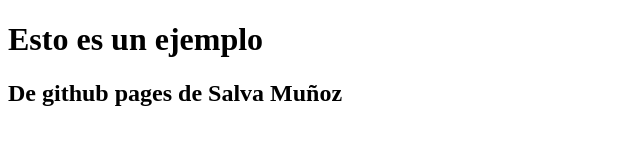
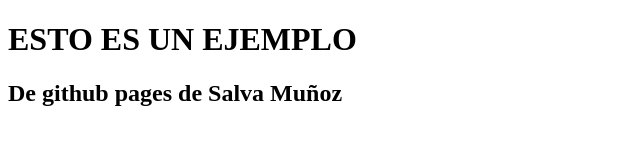
Before and after one commit to Salmu10/repo_actividadesSubmodulos, a plain HTML site: page index.html in a window 1280 px wide. Shown: the whole page, without its empty margins (0-640 px from the left). Drawn offline with Linux system fonts and the light colour scheme.

Commit message:
Añadido index.html

```diff
--- a/index.html
+++ b/index.html
@@ -8,7 +8,7 @@
 </head>
 <body>
 	<div>
-	   <h1>Esto es un ejemplo</h1>
+	   <h1>ESTO ES UN EJEMPLO</h1>
 	   <h2>De github pages de Salva Muñoz</h2>
 	</div>
 </body>
```
